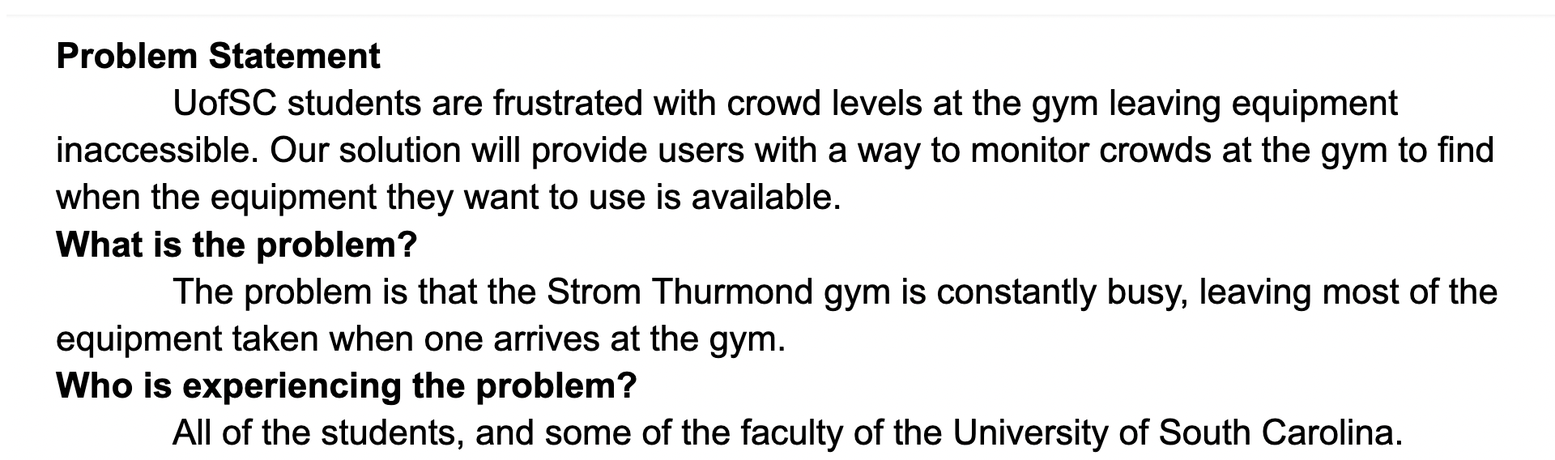
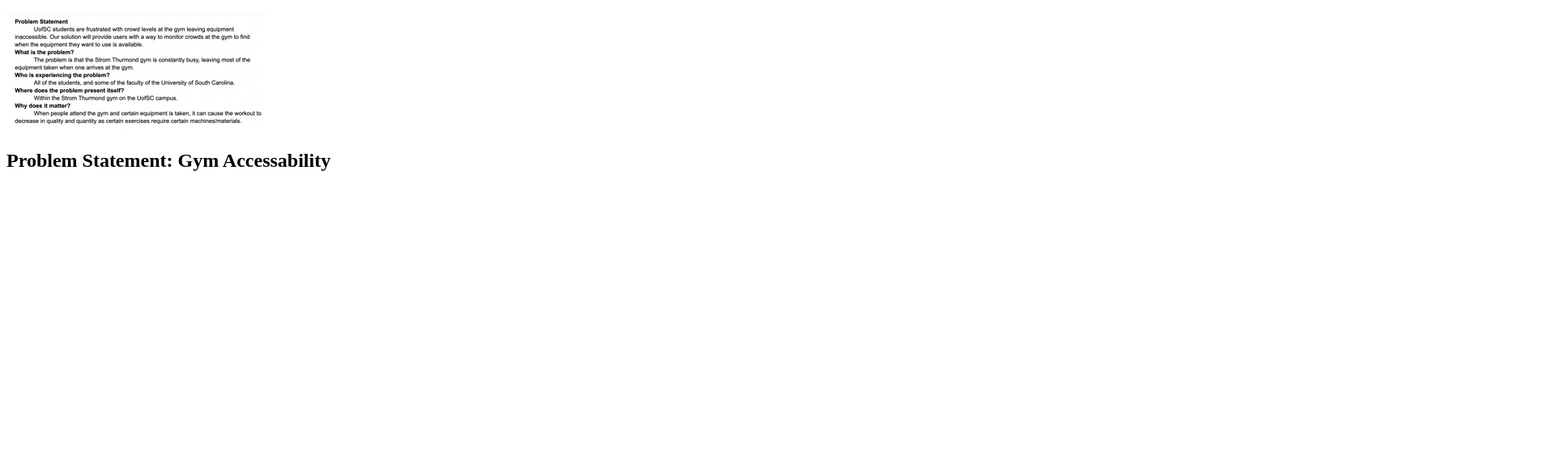
Before and after one commit to DavidBA-USC/DavidBA-USC.github.io, a plain HTML site: page index.html in a window 1280 px wide. Shown: the part 48-616 px from the top of the page at 81% size, 1920 px wide, since content can reach past the window. Drawn offline with Linux system fonts and the light colour scheme.

Commit message:
Add files via upload

```diff
--- a/index.html
+++ b/index.html
@@ -7,7 +7,10 @@
         <h1>David Arrington's CSCE 190 Site</h1>
 
         <section class ="assignment">
-            <img src="images/problem-statement-screenshot.png">
+            <img src="images/problem-statement-screenshot Small.png">
+            <section class="ass-details">
+                <h2>Problem Statement: Gym Accessability</h2>
+            </section>
         </section>
     </body>
 
```
Also changed, not shown: Images/problem-statement-screenshot Small.png (added).
